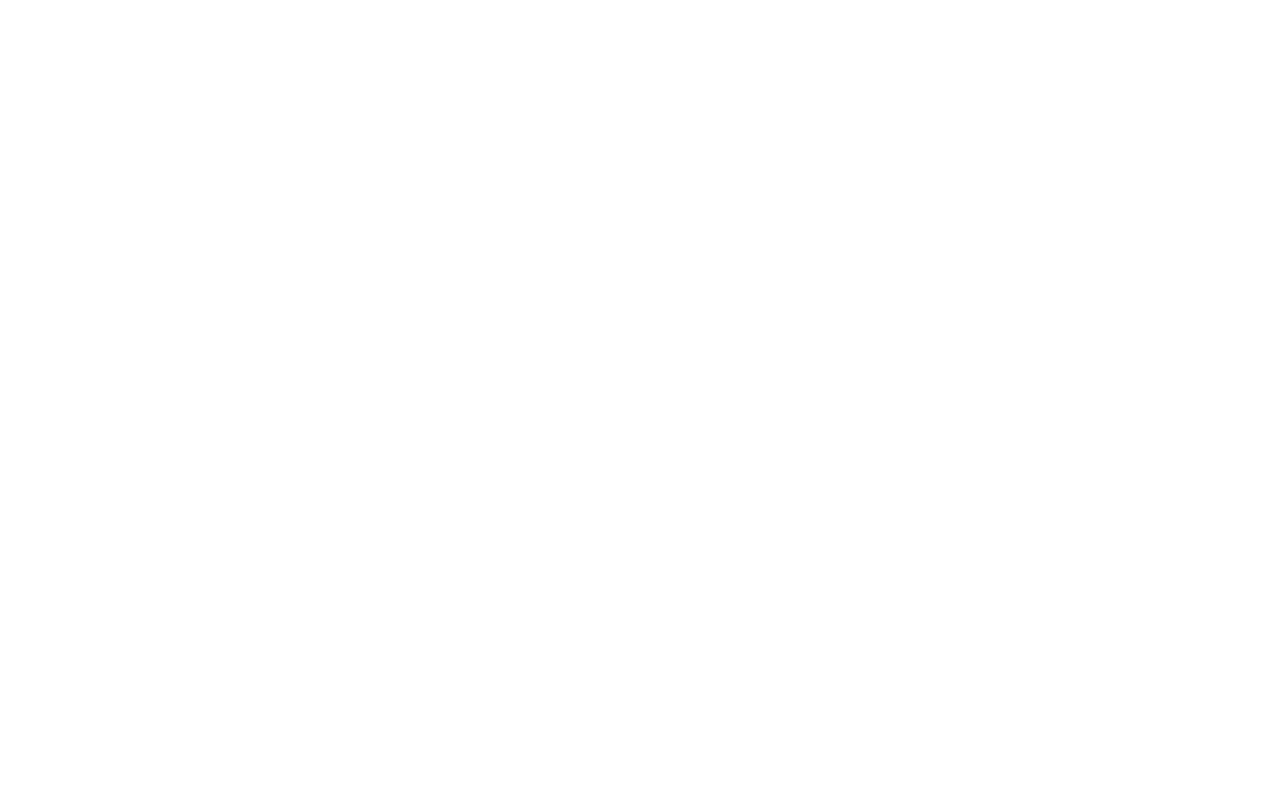
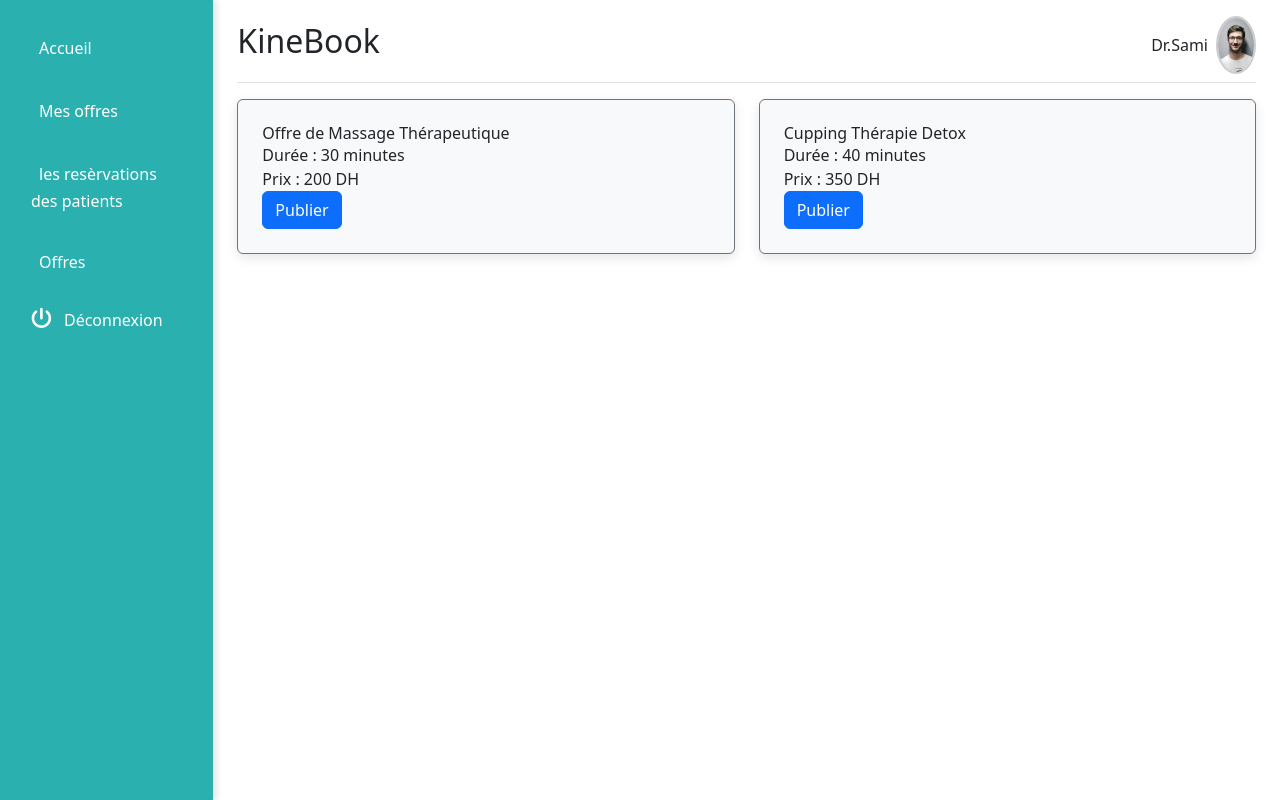
Before and after one commit to hiba-Ghl/Projet_tutore_, an Angular app in the folder KineBook/KineBook-project/: page /session-Kine in a window 1280 px wide. Before the commit this address led to /. Built offline with nearby package versions, Linux system fonts and the light colour scheme.

Commit message:
developper mon code

```diff
--- a/KineBook/KineBook-project/angular.json
+++ b/KineBook/KineBook-project/angular.json
@@ -24,11 +24,12 @@
               "src/favicon.ico",
               "src/assets"
             ],
-            "styles": [
+           "styles": [
+              "node_modules/bootstrap/dist/css/bootstrap.min.css",
               "src/styles.css",
-              "node_modules/bootstrap/dist/css/bootstrap.min.css"
-
-            ],
+              "node_modules/@fortawesome/fontawesome-free/css/all.min.css"
+            ]
+            ,
             "scripts": [
                "node_modules/@popperjs/core/dist/umd/popper.min.js",
                "node_modules/bootstrap/dist/js/bootstrap.min.js"
@@ -95,11 +96,13 @@
             ],
             "styles": [
               "src/styles.css",
-              "node_modules/bootstrap/dist/css/bootstrap.min.css"
+              "node_modules/bootstrap/dist/css/bootstrap.min.css",
+              "node_modules/@fortawesome/fontawesome-free/css/all.min.css"
             ],
             "scripts": [
                "node_modules/@popperjs/core/dist/umd/popper.min.js",
-               "node_modules/bootstrap/dist/js/bootstrap.min.js"]
+               "node_modules/bootstrap/dist/js/bootstrap.min.js"
+            ]
           }
         }
       }
--- a/KineBook/KineBook-project/package.json
+++ b/KineBook/KineBook-project/package.json
@@ -21,6 +21,7 @@
     "@angular/platform-server": "^17.2.0",
     "@angular/router": "^17.2.0",
     "@angular/ssr": "^17.2.3",
+    "@fortawesome/fontawesome-free": "^6.7.1",
     "@popperjs/core": "^2.11.8",
     "bootstrap": "^5.3.3",
     "express": "^4.18.2",
--- a/KineBook/KineBook-project/src/app/app.routes.ts
+++ b/KineBook/KineBook-project/src/app/app.routes.ts
@@ -2,12 +2,12 @@
 import { DashboardComponent } from './dashboard/dashboard.component';
 import { DonneurFormComponent } from './donneur-form/donneur-form.component';  // Assurez-vous d'importer le bon composant
 import { KineSignUpComponent } from './kine-sign-up/kine-sign-up.component';
-
+import { SessionKineComponent } from './session-kine/session-kine.component';
 
 
 export const routes: Routes = [{path: 'dashboard', component: DashboardComponent },
   { path: '', redirectTo: 'dashboard', pathMatch: 'full' },
   { path: 'don-form', component: DonneurFormComponent },
   { path: 'sign-up', component: KineSignUpComponent},
-
+  { path: 'session-Kine', component: SessionKineComponent}
 ];
--- a/KineBook/KineBook-project/src/app/dashboard/dashboard.component.css
+++ b/KineBook/KineBook-project/src/app/dashboard/dashboard.component.css
@@ -5,7 +5,7 @@
 
 }
 .container{
-  margin-top: 2%;
+  margin-top: 5%;
 }
 a {
   text-decoration: none;
@@ -15,30 +15,7 @@
   background-color: #2bb0b0;
 }
 .card{
-   width: 100%;
-   border: 2px solid #2bb0b0;
+  border: 2px solid #2bb0b0;
    border-radius: 8px;
    box-shadow: 0 4px 6px rgba(0, 0, 0, 0.1);
 }
-.modal-content {
-  border-radius: 8px;
-  border: 2px solid #2bb0b0;
-}
-
-.modal-title {
-  color: #2bb0b0;
-  font-weight: bold;
-}
-
-.modal-body img {
-  border: 2px solid #2bb0b0;
-}
-
-.modal-footer .btn {
-  margin-right: 10px;
-}
-
-.modal-footer .btn-primary {
-  background-color: #2bb0b0;
-  border-color: #2bb0b0;
-}
--- a/KineBook/KineBook-project/src/app/session-kine/session-kine.component.css
+++ b/KineBook/KineBook-project/src/app/session-kine/session-kine.component.css
@@ -0,0 +1,67 @@
+/* Style de la barre latérale */
+.sidebar {
+  background-color: #2bb0b0 !important; /* Nouvelle couleur */
+  height: 100vh; /* Hauteur pleine */
+  padding: 15px; /* Espacement interne */
+  box-shadow: 4px 0 6px rgba(0, 0, 0, 0.1); /* Ombre pour la barre latérale */
+}
+
+.sidebar .nav-link {
+  color: #ffffff; /* Texte des liens en blanc */
+}
+
+.sidebar .nav-link:hover {
+  color: #f8f9fa; /* Texte légèrement plus clair au survol */
+  background-color: rgba(255, 255, 255, 0.1); /* Fond au survol */
+  border-radius: 5px; /* Coins arrondis */
+}
+
+.sidebar i {
+  margin-right: 8px; /* Espacement entre l'icône et le texte */
+  font-size: 1.3rem; /* Augmentation de la taille des icônes */
+  transition: transform 0.2s ease; /* Animation de survol */
+}
+
+.sidebar .nav-link:hover i {
+  transform: scale(1.1); /* Agrandir l'icône au survol */
+}
+
+/* Grille des offres */
+.offer-card {
+  box-shadow: 0 4px 12px rgba(0, 0, 0, 0.1); /* Ombre plus large et douce */
+  transition: box-shadow 0.3s ease; /* Transition douce */
+}
+
+.offer-card:hover {
+  box-shadow: 0 6px 18px rgba(0, 0, 0, 0.2); /* Ombre plus marquée au survol */
+}
+
+.profile img {
+  border: 2px solid #ccc;
+  border-radius: 50%; /* Rendre l'image circulaire */
+  transition: transform 0.3s ease, box-shadow 0.3s ease;
+}
+
+.profile img:hover {
+  transform: scale(1.1); /* Zoom au survol */
+  box-shadow: 0 4px 8px rgba(0, 0, 0, 0.1); /* Ombre douce au survol */
+}
+
+/* Responsivité pour les petits écrans */
+@media (max-width: 768px) {
+  .offer-card {
+    margin-bottom: 15px; /* Espacement entre les cartes sur petits écrans */
+  }
+}
+
+/* Amélioration des boutons */
+.offer-card .btn-success {
+  width: 100%;
+  padding: 10px;
+  font-size: 1.1rem;
+  transition: background-color 0.3s ease;
+}
+
+.offer-card .btn-success:hover {
+  background-color: #28a745; /* Fond au survol plus marqué */
+}
--- a/KineBook/KineBook-project/src/app/session-kine/session-kine.component.html
+++ b/KineBook/KineBook-project/src/app/session-kine/session-kine.component.html
@@ -1 +1,72 @@
-<p>session-kine works!</p>
+<div class="container-fluid">
+  <!-- Barre de navigation latérale -->
+  <div class="row">
+    <nav class="col-md-2 d-none d-md-block sidebar bg-dark">
+      <div class="position-sticky">
+        <ul class="nav flex-column text-white">
+          <li class="nav-item py-2">
+            <a class="nav-link text-white" href="#">
+              <i class="bi bi-house-door"></i> <!-- Icône Home -->
+              Accueil
+            </a>
+          </li>
+          <li class="nav-item py-2">
+            <a class="nav-link text-white" href="#">
+              <i class="bi bi-people"></i> <!-- Icône Utilisateurs -->
+              Mes offres
+            </a>
+          </li>
+          <li class="nav-item py-2">
+            <a class="nav-link text-white" href="#">
+              <i class="bi bi-calendar"></i> <!-- Icône Calendrier -->
+              les resèrvations des patients
+            </a>
+          </li>
+          <li class="nav-item py-2">
+            <a class="nav-link text-white" href="#">
+              <i class="bi bi-file-earmark-text"></i> <!-- Icône Documents -->
+              Offres
+            </a>
+          </li>
+          <li class="nav-item py-2">
+            <a class="nav-link text-white" href="#">
+              <i class="fa fa-power-off"></i>
+              Déconnexion
+            </a>
+          </li>
+        </ul>
+      </div>
+    </nav>
+
+    <!-- Section principale pour les offres -->
+    <main class="col-md-10 ms-sm-auto col-lg-10 px-md-4">
+      <div class="d-flex justify-content-between flex-wrap align-items-center pt-3 pb-2 mb-3 border-bottom">
+        <h1 class="h2">KineBook</h1>
+        <div class="profile d-flex align-items-center">
+          <span class="me-2">Dr.Sami</span>
+          <img src="assets/profile.jpg" class="rounded-circle" width="40" height="40" alt="Profil">
+        </div>
+      </div>
+
+      <!-- Grille pour les offres -->
+      <div class="row">
+        <div class="col-md-6 mb-4">
+          <div class="offer-card p-4 border border-secondary rounded bg-light">
+            <h3>Offre de Massage Thérapeutique</h3>
+            <p>Durée : 30 minutes</p>
+            <p>Prix : 200 DH</p>
+            <button class="btn btn-primary">Publier</button>
+          </div>
+        </div>
+        <div class="col-md-6 mb-4">
+          <div class="offer-card p-4 border border-secondary rounded bg-light">
+            <h3>Cupping Thérapie Detox</h3>
+            <p>Durée : 40 minutes</p>
+            <p>Prix : 350 DH</p>
+            <button class="btn btn-primary">Publier</button>
+          </div>
+        </div>
+      </div>
+    </main>
+  </div>
+</div>
--- a/KineBook/KineBook-project/src/styles.css
+++ b/KineBook/KineBook-project/src/styles.css
@@ -2,3 +2,4 @@
 @tailwind base;
 @tailwind components;
 @tailwind utilities;
+/* styles.css */
```
Also changed, not shown: KineBook/KineBook-project/src/app/dashboard/dashboard.component.html (+22 -26 lines), KineBook/KineBook-project/src/assets/profile.jpg (added), 1 other file (tests, documents, lock files or other folders).
